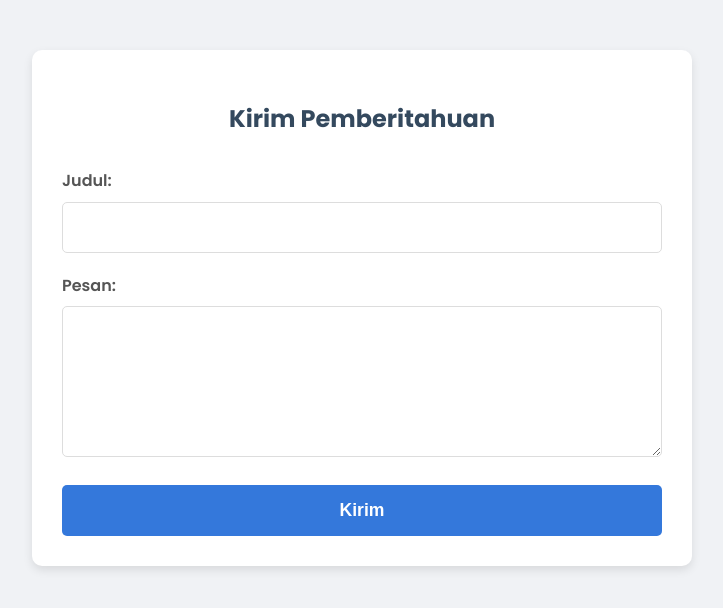
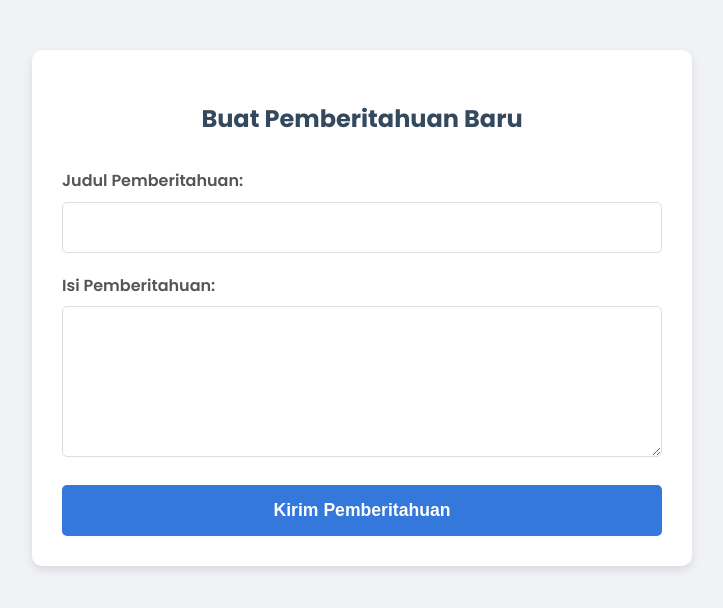
Before and after one commit to DitzSenpai/DitzzXCode, a website: page admin.html in a window 1280 px wide. Shown: the whole page, without its empty margins (278-1001 px from the left). Drawn offline with Linux system fonts and the light colour scheme.

Commit message:
Add files via upload

```diff
--- a/admin.html
+++ b/admin.html
@@ -3,28 +3,26 @@
 <head>
     <meta charset="UTF-8">
     <meta name="viewport" content="width=device-width, initial-scale=1.0">
-    <title>DitzMarketplace - Admin Panel</title>
+    <title>DitzMarketplace - Buat Pemberitahuan</title>
     <link rel="stylesheet" href="style.css">
-    <link rel="stylesheet" href="https://cdnjs.cloudflare.com/ajax/libs/font-awesome/6.0.0-beta3/css/all.min.css">
 </head>
 <body>
-    <main>
+
     <div class="form-container">
-            <h2>Kirim Pemberitahuan</h2>
+        <h2>Buat Pemberitahuan Baru</h2>
         <form id="notification-form">
             <div class="form-group">
-                    <label for="title">Judul:</label>
+                <label for="title">Judul Pemberitahuan:</label>
                 <input type="text" id="title" name="title" required>
             </div>
             <div class="form-group">
-                    <label for="message">Pesan:</label>
+                <label for="message">Isi Pemberitahuan:</label>
                 <textarea id="message" name="message" rows="5" required></textarea>
             </div>
-                <button type="submit" class="submit-btn">Kirim</button>
+            <button type="submit" class="submit-btn">Kirim Pemberitahuan</button>
         </form>
-            <div id="response-message"></div>
     </div>
-    </main>
-    <script src=admin.js"></script>
+
+    <script src="admin.js"></script>
 </body>
 </html>
```
Lines whose indentation alone changed are shown as unchanged.
